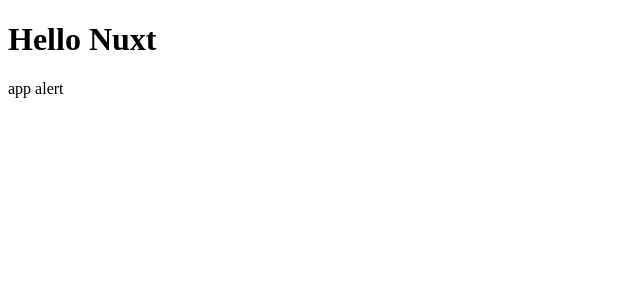
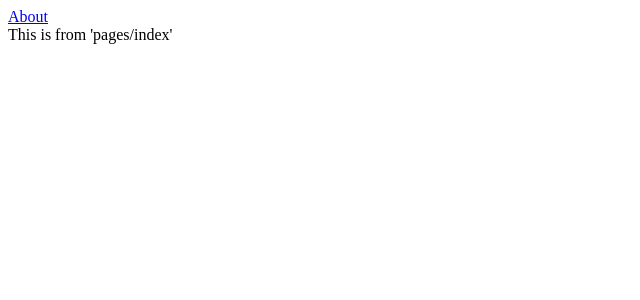
Before and after one commit to oneyoung19/learn-nuxt, a Nuxt app: page / in a window 1280 px wide. Shown: the top 300 px of the page, without its empty margins (0-640 px from the left). Built offline with nearby package versions, Linux system fonts and the light colour scheme.

Commit message:
feat: 基础路由

```diff
--- a/app.vue
+++ b/app.vue
@@ -1,6 +1,9 @@
 <template>
   <div>
     <!-- <NuxtWelcome /> -->
-    <AppAlert></AppAlert>
+    <!-- TODO: 如果pages下创建index.vue，已经默认创建了路由。那么此处的NuxtPage的作用是什么呢？为什么下面的NuxtLink不展示呢? -->
+    <!-- <NuxtLink to="/about">About</NuxtLink> -->
+    <NuxtPage />
+    <!-- <AppAlert></AppAlert> -->
   </div>
 </template>
--- /dev/null
+++ b/pages/About.vue
@@ -0,0 +1,17 @@
+<template>
+  <div>about</div>
+</template>
+
+<script>
+export default {
+  data () {
+    return {
+    }
+  },
+  methods: {
+  }
+}
+</script>
+
+<style scoped lang="less">
+</style>
--- /dev/null
+++ b/pages/index.vue
@@ -0,0 +1,18 @@
+<template>
+  <NuxtLink to="/about">About</NuxtLink>
+  <div>This is from 'pages/index'</div>
+</template>
+
+<script>
+export default {
+  data () {
+    return {
+    }
+  },
+  methods: {
+  }
+}
+</script>
+
+<style scoped lang="less">
+</style>
```
